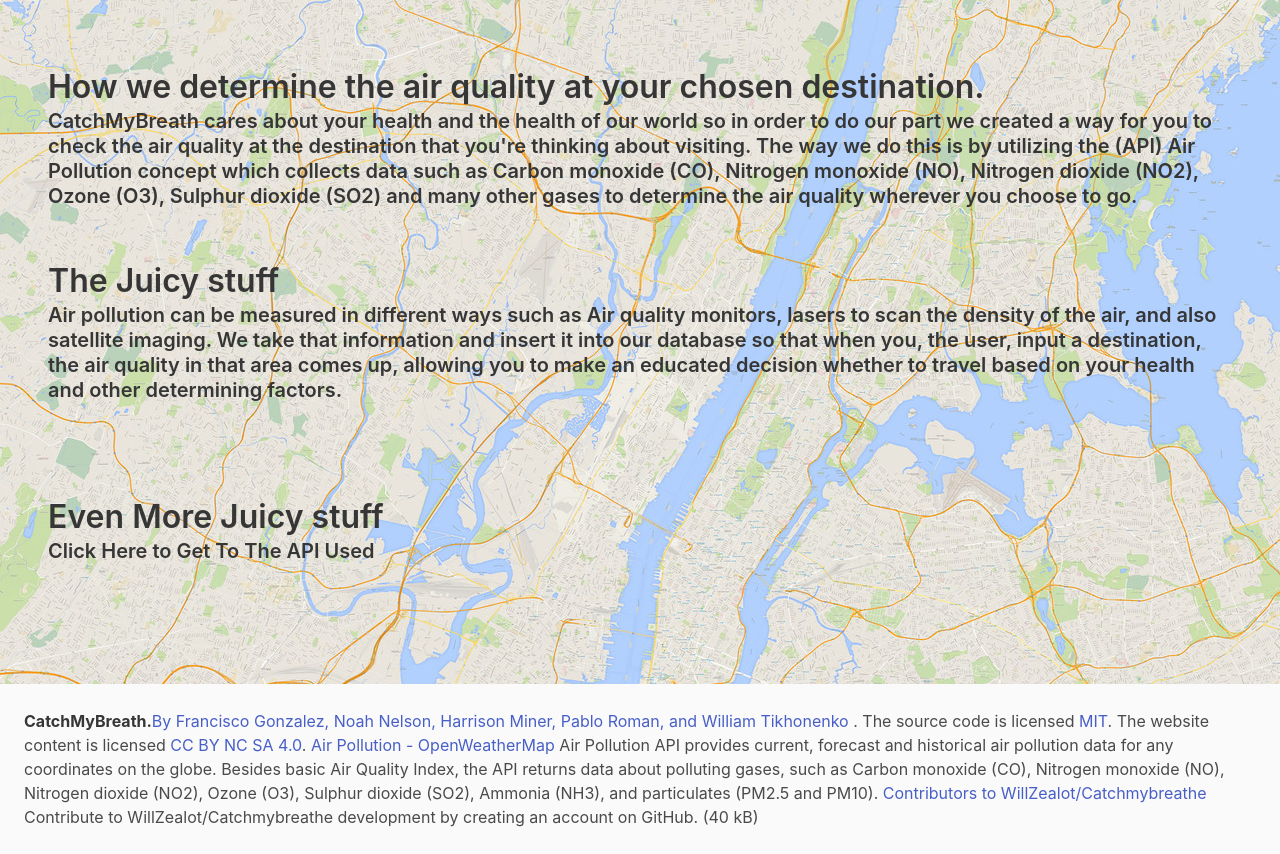
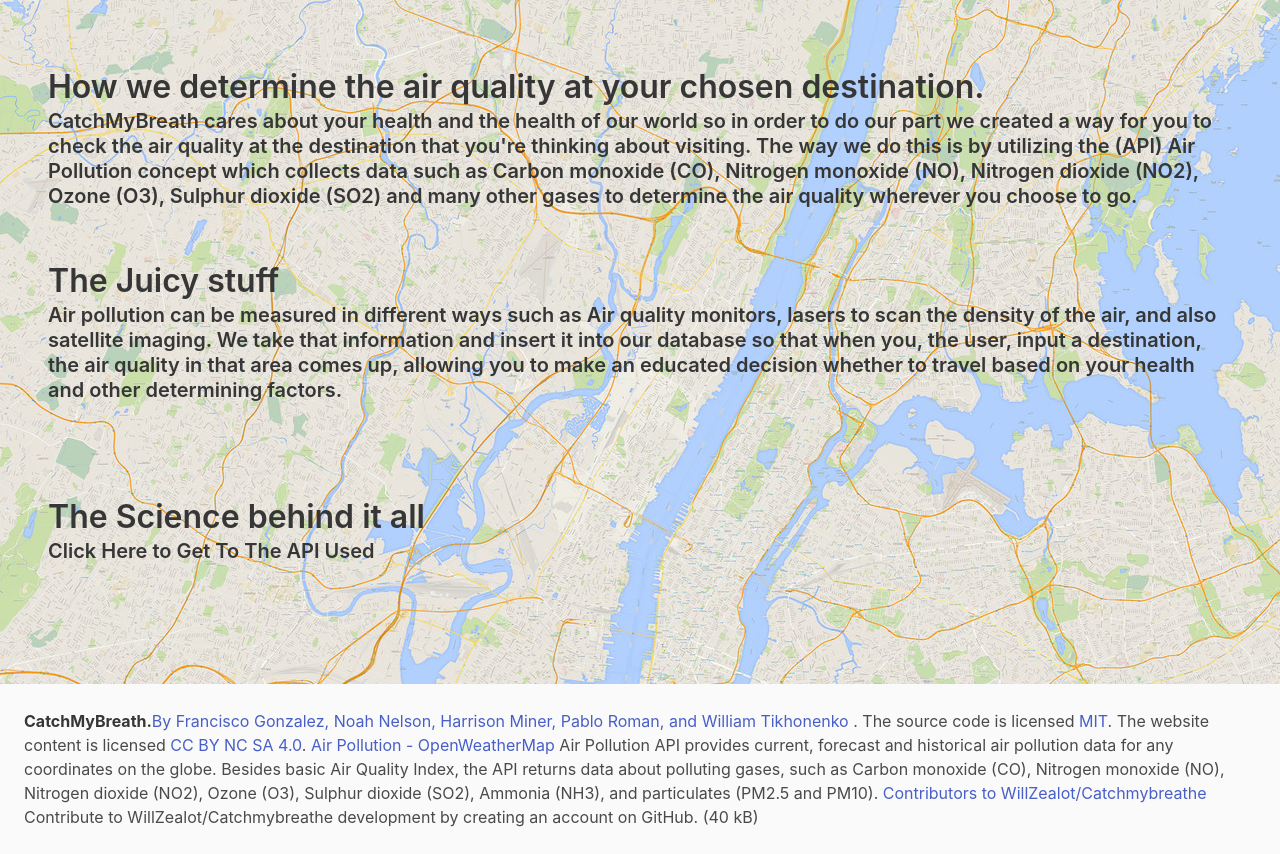
Before and after one commit to WillZealot/Catchmybreathe, a plain HTML site: page details.html in a window 1280 px wide. Shown: the part 67-921 px from the top of the page. Drawn offline with nearby package versions, Linux system fonts and the light colour scheme.

Commit message:
found another breathe to be changed

```diff
--- a/details.html
+++ b/details.html
@@ -52,7 +52,7 @@
         <br>
         <br>
         <br>
-        <h1 class="title">Even More Juicy stuff</h1>
+        <h1 class="title">The Science behind it all</h1>
         <h2 class="subtitle">
           <a href="https://openweathermap.org/api/air-pollution" target="_blank"><strong>Click Here to Get To The API Used</strong></a>
         </h2>
```
